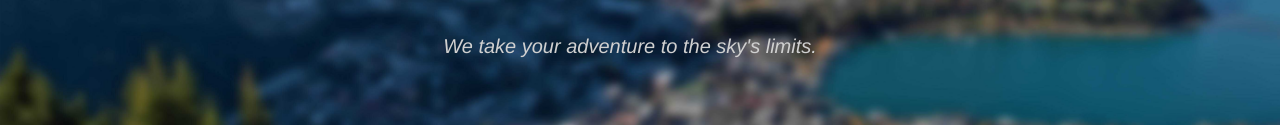
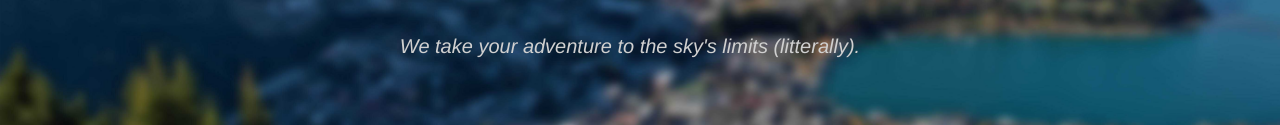
Before and after one commit to Sze-warrior/Fly-to-the-limit-front-end-dev, a plain HTML site: page index.html in a window 1280 px wide. Shown: the part 410-535 px from the top of the page. Drawn offline with nearby package versions, Linux system fonts and the light colour scheme.

Commit message:
HTML-Changes
Added some more text.

```diff
--- a/index.html
+++ b/index.html
@@ -39,7 +39,7 @@
 					<img src="img/logo.png" alt="Queenstown">
 				</div>
 				<h1><b>Welcome to Fly to the Limit</b></h1>
-				<p class="slogan"><i>We take your adventure to the sky's limits.</i></p>
+				<p class="slogan"><i>We take your adventure to the sky's limits (litterally).</i></p>
 			</div>
 		</div>
 	</div>
```
